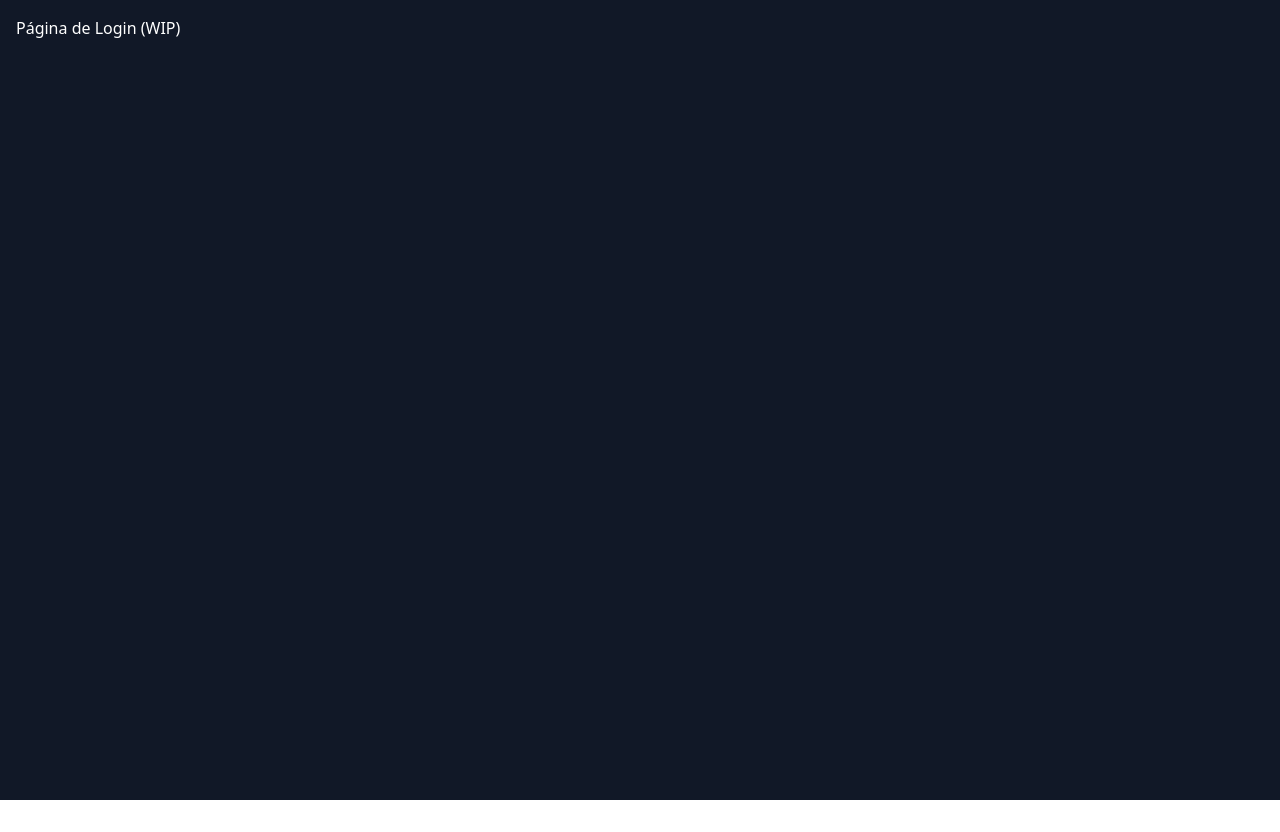
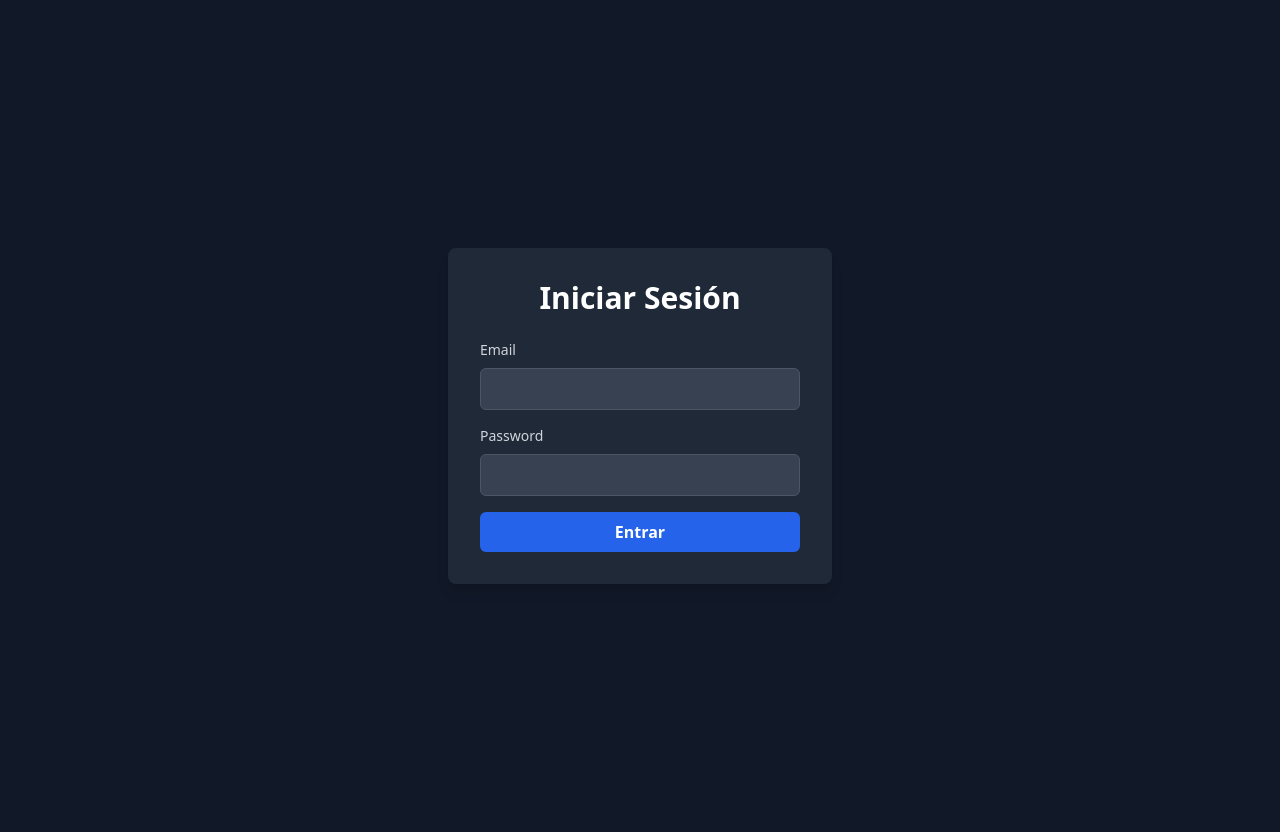
Before and after one commit to AdrianJimenezNieto/taskflow, a React (Vite) app in the folder taskflow-client/: page /login in a window 1280 px wide. Before the commit the page ends 800 px from the top, so only its background shows below. Built offline with nearby package versions, Linux system fonts and the light colour scheme.

Commit message:
feat(frontend): Implement login form and connect to auth API

```diff
--- a/taskflow-client/package.json
+++ b/taskflow-client/package.json
@@ -10,6 +10,7 @@
     "preview": "vite preview"
   },
   "dependencies": {
+    "@headlessui/react": "^2.2.9",
     "axios": "^1.13.2",
     "react": "^19.2.0",
     "react-dom": "^19.2.0",
--- a/taskflow-client/src/pages/LoginPage.tsx
+++ b/taskflow-client/src/pages/LoginPage.tsx
@@ -1,7 +1,112 @@
+import React, { useState } from "react";
+import { useNavigate } from "react-router-dom";
+import { login } from "../services/authService";
+// HEADLESSui
+import { Transition } from "@headlessui/react";
+import { Fragment } from "react";
+
 export default function LoginPage() {
+  // States of the component
+  const [email, setEmail] = useState('');
+  const [password, setPassword] = useState('');
+  const [error, seterror] = useState<string | null>(null);
+
+  // Navigate Hook
+  const navigate = useNavigate();
+
+  // Handle from submit
+  const handleSubmit = async (e: React.FormEvent<HTMLFormElement>) => {
+    e.preventDefault(); // cancell page reload
+    seterror(null); // delete previous errors
+
+    try {
+      // call the login service
+      await login({ email, password });
+
+      // if exit redirect to dashboard
+      navigate('/dashboard');
+    } catch (err) {
+      // show the error if fails
+      if (err instanceof Error) {
+        seterror(err.message);
+      } else {
+        seterror("Ha ocurrido un error inesperado.")
+      }
+    }
+  };
+
   return (
-    <div className="text-white">
-      Página de Login (WIP)
+    <div className="flex h-screen items-center justify-center">
+      <form
+        onSubmit={handleSubmit}
+        className="w-full max-w-sm rounded-lg bg-gray-800 p-8 shadow-lg"
+      >
+        <h2 className="mb-6 text-center text-3xl font-bold text-white">
+          Iniciar Sesión
+        </h2>
+
+        {/* Email Input */}
+        <div className="mb-4">
+          <label htmlFor="email" className="mb-2 block text-sm font-medium text-gray-300">
+            Email
+          </label>
+          <input
+            id="email"
+            type="email"
+            value={email}
+            onChange= {(e) => setEmail(e.target.value)}
+            required
+            className="w-full rounded-md border border-gray-600 bg-gray-700 px-3 py-2 text-white placeholder-gray-400 transition-shadow duration-200 ease-in-out focus:border-blue-500 focus:outline-none focus:ring-2 focus:ring-blue-500"
+          />
+        </div>
+
+        {/* Password Input */}
+        <div className="mb-4">
+          <label htmlFor="password" className="mb-2 block text-sm font-medium text-gray-300">
+            Password
+          </label>
+          <input
+            id="password"
+            type="password"
+            value={password}
+            onChange= {(e) => setPassword(e.target.value)}
+            required
+            className="w-full rounded-md border border-gray-600 bg-gray-700 px-3 py-2 text-white placeholder-gray-400 transition-shadow duration-200 ease-in-out focus:border-blue-500 focus:outline-none focus:ring-2 focus:ring-blue-500"
+          />
+        </div>
+
+        {/* Error Message */}
+        {/* {error && (
+          <p className="text-center mb-4 text-sm text-red-400">
+            {error}
+          </p>
+        )} */}
+
+        <Transition
+          show={error !== null}
+          as={Fragment}
+          enter="transition-all duration-300 ease-in-out"
+          enterFrom="max-h-0 opacity-0"
+          enterTo="max-h-40 opacity-100"
+          leave="transition-all duration-300 ease-in-out"
+          leaveFrom="max-h-40 opacity-100"
+          leaveTo="max-h-0 opacity-0"
+        >
+          <p className="text-center text-sm text-red-400 mb-4">
+            {error}
+          </p>
+        </Transition>
+
+        {/* Submit Button */}
+        <button
+          type="submit"
+          className="w-full rounded-md bg-blue-600 px-4 py-2 font-semibold text-white transition duration-200 hover:bg-blue-700 focus:outline-none focus:ring-opacity-50"
+        >
+          Entrar
+        </button>
+
+        {/* TODO: Add link to the register page */}
+      </form>
     </div>
-  )
+  );
 }
--- /dev/null
+++ b/taskflow-client/src/services/authService.tsx
@@ -0,0 +1,42 @@
+import api from "../lib/axios";
+import { useAuthStore } from "../store/authStore";
+
+// Define the shape of the token (matches the backend DTO)
+interface LoginResponse {
+  token: string;
+  tokenType: string;
+}
+
+// Define the shape of the login data (matches the backend DTO)
+interface LoginData {
+  email: string;
+  password: string;
+}
+
+// Async login function
+export const login = async (loginData: LoginData): Promise<string> => {
+  try {
+    // Call the endpoint /auth/login
+    const response = await api.post<LoginResponse>('/auth/login', loginData);
+
+    // Extract the token
+    const token = response.data.token;
+
+    // Store the token with Zustand globaly
+    useAuthStore.getState().setToken(token);
+
+    return token;
+  } catch (error) {
+    // Exception management
+    console.error("Error en el login: ", error);
+    throw new Error("Email o contraseña incorrectos.")
+  }
+}
+
+// Logout service
+export const logout = () => {
+  // Delete the token from the storage
+  useAuthStore.getState().logout();
+}
+
+// TODO: create the register service (register)
```
Also changed, not shown: 2 other files (tests, documents, lock files or other folders).
